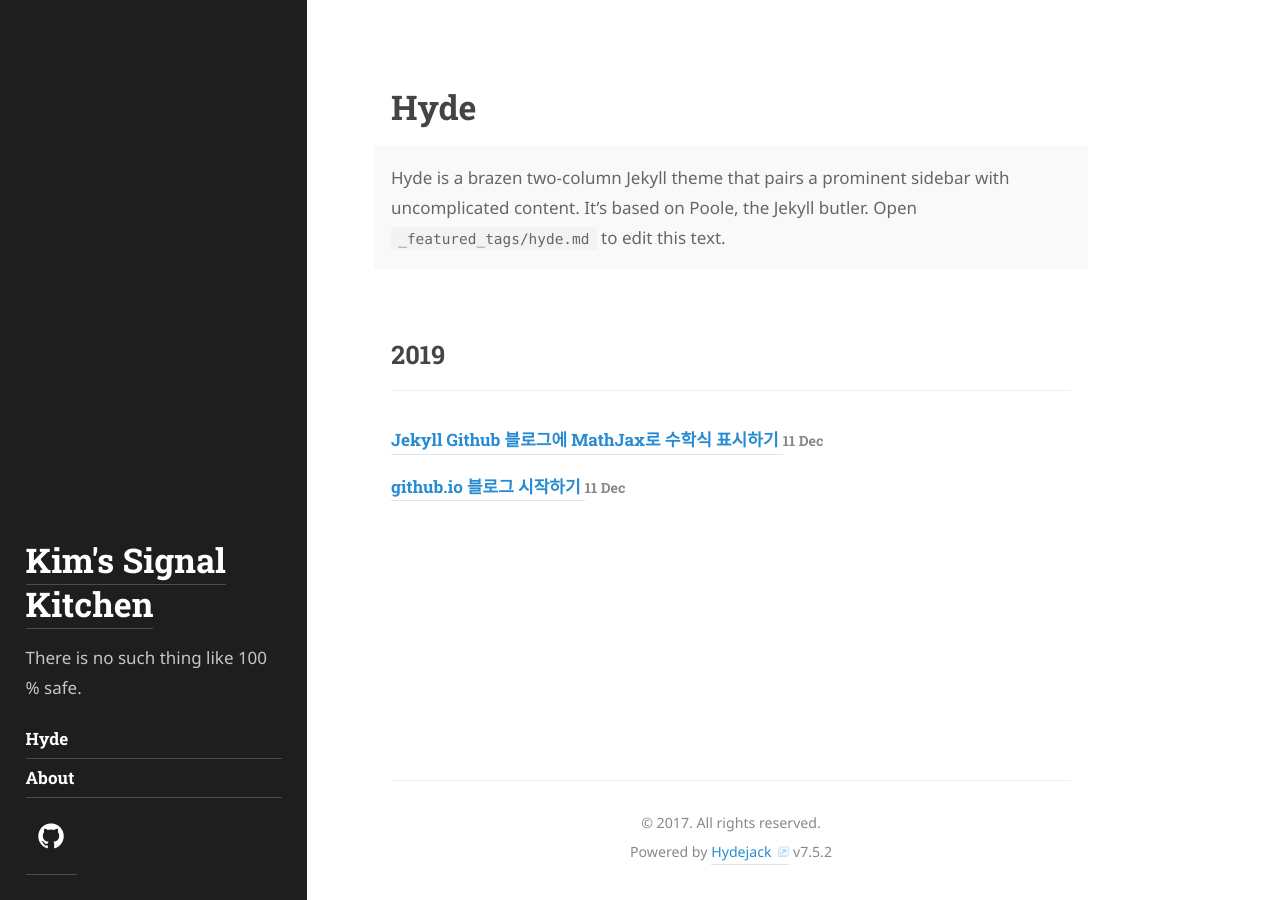
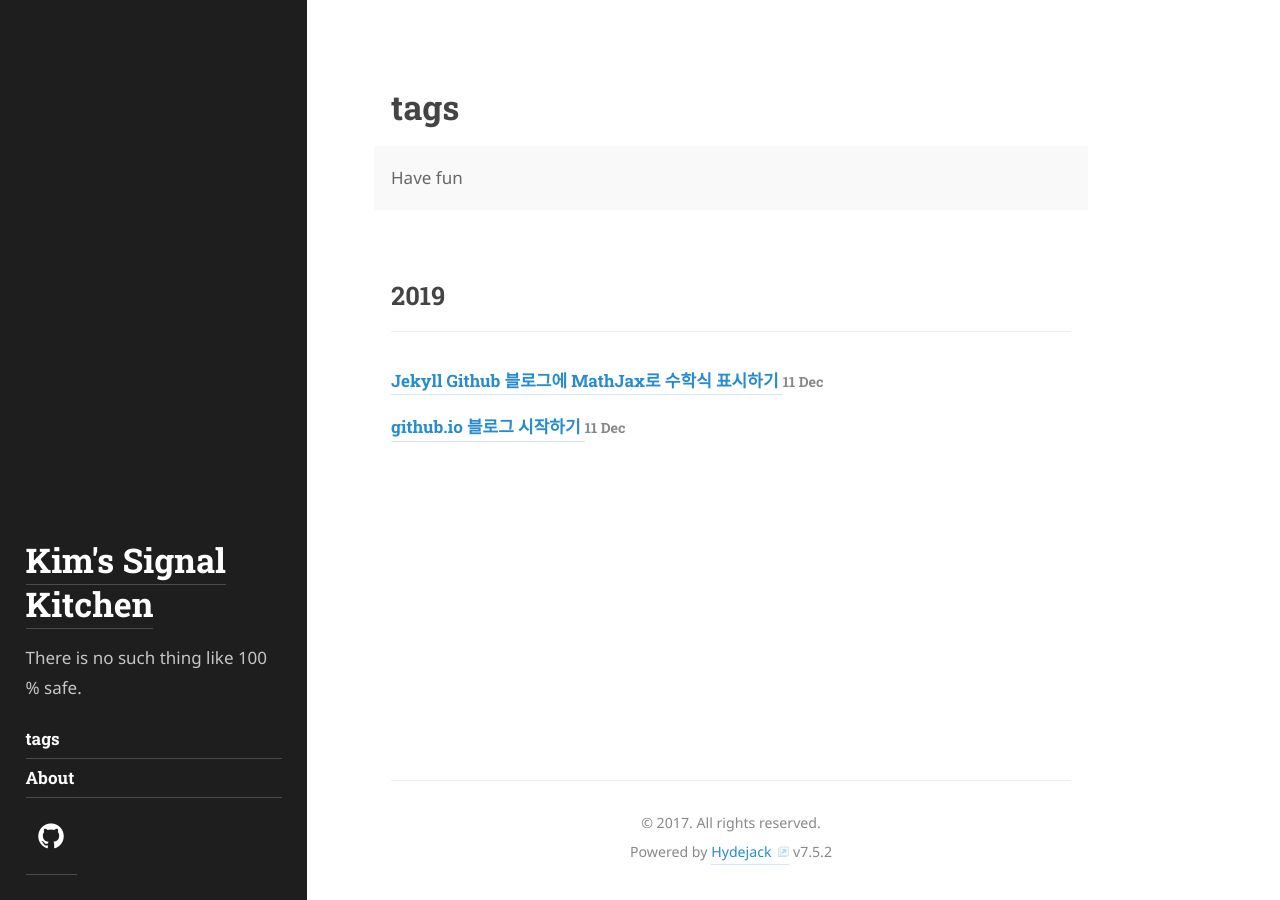
Before and after one commit to Kim-3957/Kim-3957.github.io, a Jekyll site: the page built from _featured_tags/hyde.md, in a window 1280 px wide. Built offline with Jekyll 4.4.1, drawn with Linux system fonts in a browser that asks for light colours; some web fonts are replaced.

Commit message:
Update hyde.md

```diff
--- a/_featured_tags/hyde.md
+++ b/_featured_tags/hyde.md
@@ -1,13 +1,10 @@
 ---
 layout: list
-title: Hyde
-slug: hyde
+title: tags
 menu: true
 order: 1
 description: >
-  Hyde is a brazen two-column Jekyll theme that pairs a prominent sidebar with uncomplicated content.
-  It’s based on Poole, the Jekyll butler.
-  Open `_featured_tags/hyde.md` to edit this text.
+  Have fun
 accent_color: '#268bd2'
 accent_image:
   background: '#202020'
```
